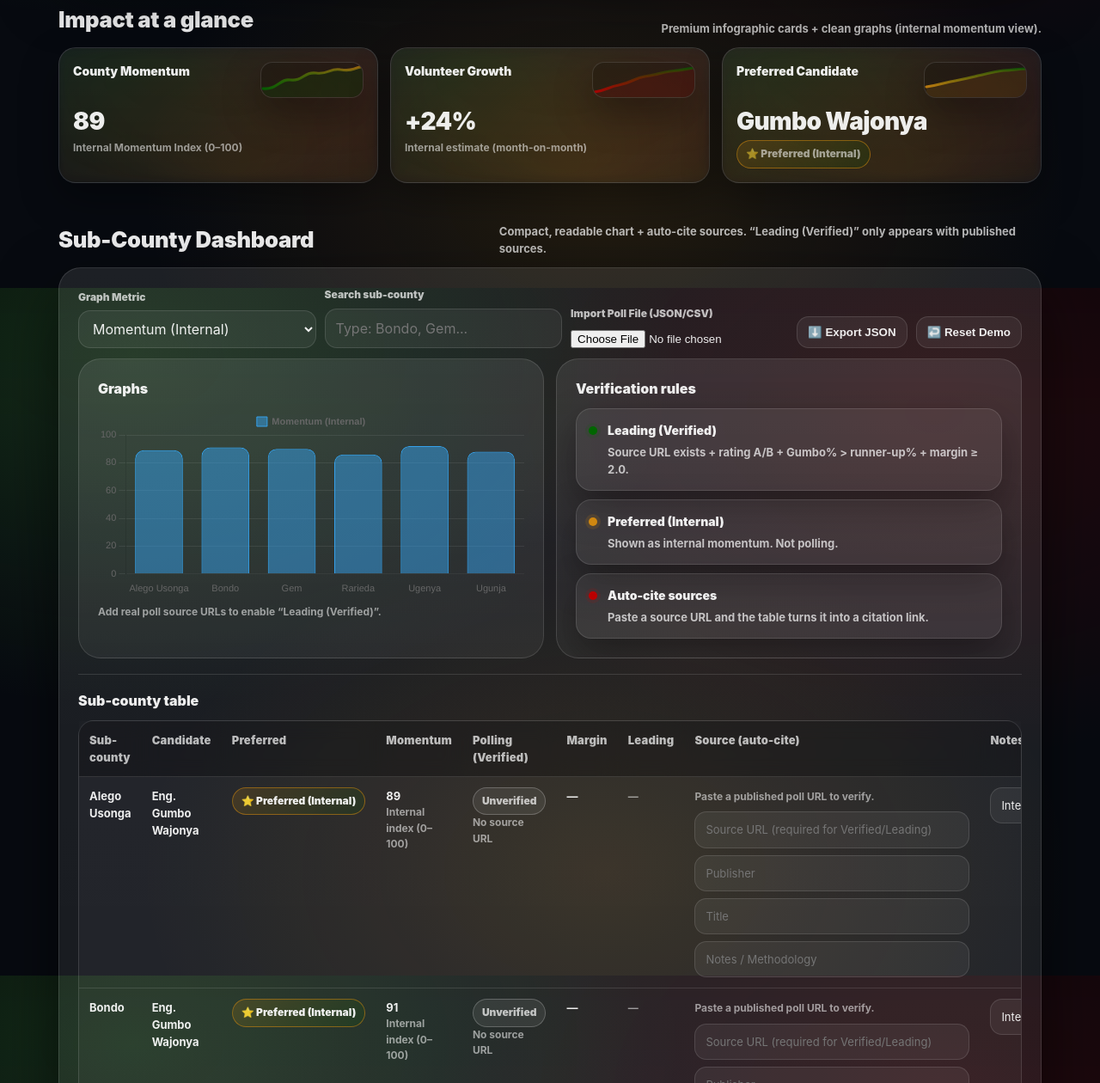
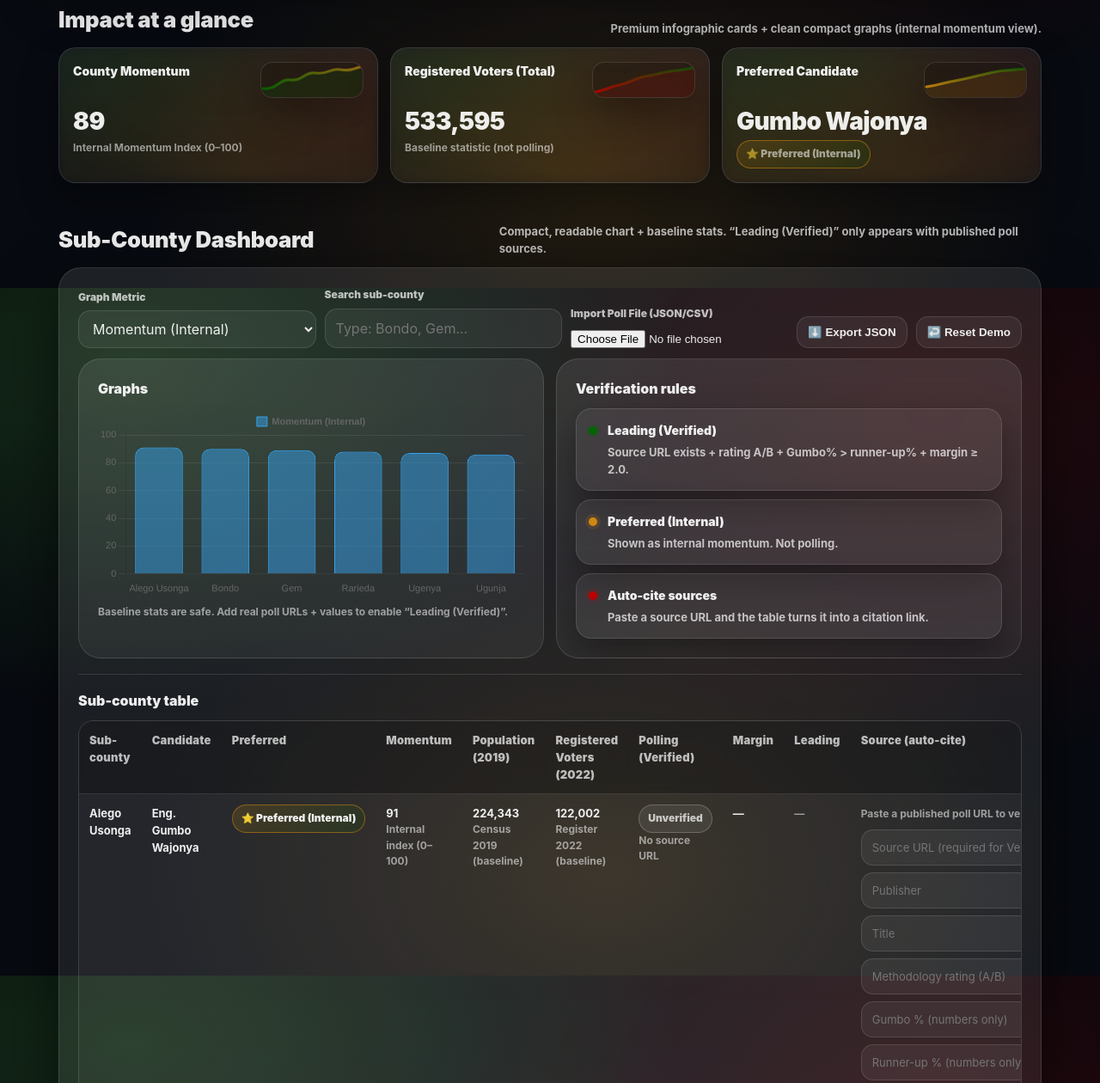
Before and after one commit to Danoty/eng_gumbo_govsiaya, a plain HTML site: page index.html in a window 1280 px wide. Shown: the part 1265-2525 px from the top of the page at 86% size. Drawn offline with nearby package versions, Linux system fonts and the light colour scheme.

Commit message:
Update index.html

```diff
--- a/index.html
+++ b/index.html
@@ -396,7 +396,7 @@
       background:rgba(255,255,255,.04);
     }
     [data-theme="light"] .tableWrap{ background:rgba(11,16,32,.02); }
-    table{ border-collapse:separate; border-spacing:0; width:100%; min-width:1140px; }
+    table{ border-collapse:separate; border-spacing:0; width:100%; min-width:1320px; }
     th, td{ text-align:left; padding:12px 12px; border-bottom:1px solid var(--border); font-size:13px; vertical-align:top; }
     th{
       position:sticky; top:0;
@@ -495,8 +495,8 @@
             <span class="pill">Premium visuals • Transparent dashboard • Verified polling support</span>
             <h2 class="headline">A modern, united Siaya—built on delivery, dignity, and real results.</h2>
             <p class="subhead">
-              This site highlights <strong>Eng. Gumbo Wajonya</strong> as <strong>Preferred (Internal)</strong> using internal momentum indicators.
-              “Leading (Verified)” only appears when you provide a published poll source URL and the rule is satisfied.
+              This site shows <strong>Preferred (Internal)</strong> momentum indicators and baseline official stats.
+              “Leading (Verified)” will only appear when you add a real published poll source URL + numbers.
             </p>
 
             <div class="kpis" aria-label="Top metrics">
@@ -510,7 +510,7 @@
               </div>
               <div class="kpi">
                 <div class="n">Verified</div>
-                <div class="l">Leading badge requires source</div>
+                <div class="l">Leading badge needs source</div>
               </div>
             </div>
 
@@ -522,6 +522,7 @@
         </article>
 
         <aside class="card slideshow" aria-label="Campaign gallery slideshow">
+          <!-- Your repo images: 1.jpg ... 7.jpg -->
           <div class="slide on" style="background-image:url('1.jpg')"></div>
           <div class="slide" style="background-image:url('2.jpg')"></div>
           <div class="slide" style="background-image:url('3.jpg')"></div>
@@ -603,13 +604,13 @@
             <div class="cardPad">
               <h3 style="margin:0 0 10px; font-size:16px; font-weight:980;">Truthful data policy</h3>
               <p class="subhead" style="margin:0 0 12px;">
-                “Preferred (Internal)” is based on internal momentum. “Leading (Verified)” requires published sources.
+                “Preferred (Internal)” is internal momentum. “Leading (Verified)” requires a published source URL + numbers.
               </p>
               <div class="li">
                 <span class="dot" aria-hidden="true" style="background:var(--ke-black); box-shadow:0 0 0 4px rgba(255,255,255,.10);"></span>
                 <div>
                   <h3>What counts as verified</h3>
-                  <p>Source URL + methodology rating (A/B) + Gumbo% &gt; runner-up% + margin ≥ 2.0.</p>
+                  <p>Source URL + rating A/B + Gumbo% &gt; runner-up% + margin ≥ 2.0.</p>
                 </div>
               </div>
               <div class="hr"></div>
@@ -625,7 +626,7 @@
       <div class="wrap">
         <div class="sectionTitle">
           <h2>Impact at a glance</h2>
-          <p>Premium infographic cards + clean graphs (internal momentum view).</p>
+          <p>Premium infographic cards + clean compact graphs (internal momentum view).</p>
         </div>
 
         <div class="grid3">
@@ -653,7 +654,7 @@
 
           <div class="infoCard">
             <div class="infoTop">
-              <h3>Volunteer Growth</h3>
+              <h3>Registered Voters (Total)</h3>
               <div class="spark" aria-hidden="true">
                 <svg viewBox="0 0 120 42" width="120" height="42">
                   <defs>
@@ -669,8 +670,8 @@
                 </svg>
               </div>
             </div>
-            <div class="bigNum" id="volCounty">+24%</div>
-            <div class="mini">Internal estimate (month-on-month)</div>
+            <div class="bigNum" id="votersTotal">—</div>
+            <div class="mini">Baseline statistic (not polling)</div>
           </div>
 
           <div class="infoCard">
@@ -703,7 +704,7 @@
       <div class="wrap">
         <div class="sectionTitle">
           <h2>Sub-County Dashboard</h2>
-          <p>Compact, readable chart + auto-cite sources. “Leading (Verified)” only appears with published sources.</p>
+          <p>Compact, readable chart + baseline stats. “Leading (Verified)” only appears with published poll sources.</p>
         </div>
 
         <div class="card">
@@ -716,6 +717,8 @@
                     <option value="momentum">Momentum (Internal)</option>
                     <option value="polling">Polling (Verified) — Gumbo %</option>
                     <option value="margin">Polling Margin (Gumbo - Runner-up)</option>
+                    <option value="voters">Registered Voters (Baseline)</option>
+                    <option value="population">Population 2019 (Baseline)</option>
                   </select>
                 </div>
 
@@ -747,7 +750,7 @@
                   </div>
 
                   <div class="mini" style="margin-top:8px;">
-                    Add real poll source URLs to enable “Leading (Verified)”.
+                    Baseline stats are safe. Add real poll URLs + values to enable “Leading (Verified)”.
                   </div>
                 </div>
               </div>
@@ -794,6 +797,8 @@
                     <th>Candidate</th>
                     <th>Preferred</th>
                     <th>Momentum</th>
+                    <th>Population (2019)</th>
+                    <th>Registered Voters (2022)</th>
                     <th>Polling (Verified)</th>
                     <th>Margin</th>
                     <th>Leading</th>
@@ -806,7 +811,7 @@
             </div>
 
             <div class="mini" style="margin-top:10px;">
-              Demo includes internal momentum. Add published poll sources to unlock verified leading badges.
+              This demo includes baseline stats + internal momentum. Polling badges stay off until you add real sources.
             </div>
           </div>
         </div>
@@ -963,7 +968,7 @@
       <div class="hr"></div>
       <div style="display:flex; gap:10px; flex-wrap:wrap; justify-content:space-between; align-items:center;">
         <div>© <span id="year"></span> Eng. Gumbo Wajonya Campaign • Siaya County</div>
-        <div class="mini">Premium visuals • Internal momentum • Verified polling support</div>
+        <div class="mini">Premium visuals • Internal momentum • Baseline stats • Verified polling support</div>
       </div>
     </div>
   </footer>
@@ -1019,31 +1024,150 @@
     // ----- DATA -----
     const SUBCOUNTIES = ["Alego Usonga","Bondo","Gem","Rarieda","Ugenya","Ugunja"];
 
-    // Internal momentum is safe demo data (NOT polling).
-    // Polling fields are present, but “Verified” requires a real published source URL.
-    const DEMO = SUBCOUNTIES.map((name, i) => ({
-      name,
+    // Baseline stats + internal momentum (NOT polling).
+    // Polling stays blank until you add real published sources + numbers.
+    const DEMO = [
+      {
+        name: "Alego Usonga",
         candidate: "Eng. Gumbo Wajonya",
         preferred_internal: true,
-      momentum: [89, 91, 90, 86, 92, 88][i], // internal index 0–100
+        momentum: 91,
+        population2019: 224343,
+        registeredVoters2022: 122002,
         polling: {
-        gumbo_percent: [44.2, 46.8, 43.5, 41.0, 45.1, 42.7][i],
-        runner_up_name: ["Opponent A","Opponent B","Opponent A","Opponent C","Opponent B","Opponent C"][i],
-        runner_up_percent: [39.6, 42.9, 41.9, 39.2, 40.6, 41.2][i],
-        fieldwork_start: "2026-02-10",
-        fieldwork_end: "2026-02-14",
-        sample_size: [620, 590, 605, 575, 610, 585][i],
-        margin_error: [3.9, 4.0, 4.0, 4.1, 3.9, 4.0][i],
-        methodology_rating: (i % 2 === 0 ? "A" : "B"),
+          gumbo_percent: "",
+          runner_up_name: "",
+          runner_up_percent: "",
+          fieldwork_start: "",
+          fieldwork_end: "",
+          sample_size: "",
+          margin_error: "",
+          methodology_rating: "",
           source_publisher: "",
           source_title: "",
           source_url: "",
           source_notes: ""
         },
-      notes: "Internal momentum view. Add published poll source URL to enable verified status."
-    }));
+        notes: "Baseline stats (population + registered voters) + internal momentum. Add poll source URL to verify polling."
+      },
+      {
+        name: "Bondo",
+        candidate: "Eng. Gumbo Wajonya",
+        preferred_internal: true,
+        momentum: 90,
+        population2019: 197883,
+        registeredVoters2022: 104035,
+        polling: {
+          gumbo_percent: "",
+          runner_up_name: "",
+          runner_up_percent: "",
+          fieldwork_start: "",
+          fieldwork_end: "",
+          sample_size: "",
+          margin_error: "",
+          methodology_rating: "",
+          source_publisher: "",
+          source_title: "",
+          source_url: "",
+          source_notes: ""
+        },
+        notes: "Baseline stats + internal momentum. Add poll source URL to verify polling."
+      },
+      {
+        name: "Gem",
+        candidate: "Eng. Gumbo Wajonya",
+        preferred_internal: true,
+        momentum: 89,
+        population2019: 179792,
+        registeredVoters2022: 93568,
+        polling: {
+          gumbo_percent: "",
+          runner_up_name: "",
+          runner_up_percent: "",
+          fieldwork_start: "",
+          fieldwork_end: "",
+          sample_size: "",
+          margin_error: "",
+          methodology_rating: "",
+          source_publisher: "",
+          source_title: "",
+          source_url: "",
+          source_notes: ""
+        },
+        notes: "Baseline stats + internal momentum. Add poll source URL to verify polling."
+      },
+      {
+        name: "Rarieda",
+        candidate: "Eng. Gumbo Wajonya",
+        preferred_internal: true,
+        momentum: 88,
+        population2019: 152570,
+        registeredVoters2022: 84849,
+        polling: {
+          gumbo_percent: "",
+          runner_up_name: "",
+          runner_up_percent: "",
+          fieldwork_start: "",
+          fieldwork_end: "",
+          sample_size: "",
+          margin_error: "",
+          methodology_rating: "",
+          source_publisher: "",
+          source_title: "",
+          source_url: "",
+          source_notes: ""
+        },
+        notes: "Baseline stats + internal momentum. Add poll source URL to verify polling."
+      },
+      {
+        name: "Ugenya",
+        candidate: "Eng. Gumbo Wajonya",
+        preferred_internal: true,
+        momentum: 87,
+        population2019: 134354,
+        registeredVoters2022: 69027,
+        polling: {
+          gumbo_percent: "",
+          runner_up_name: "",
+          runner_up_percent: "",
+          fieldwork_start: "",
+          fieldwork_end: "",
+          sample_size: "",
+          margin_error: "",
+          methodology_rating: "",
+          source_publisher: "",
+          source_title: "",
+          source_url: "",
+          source_notes: ""
+        },
+        notes: "Baseline stats + internal momentum. Add poll source URL to verify polling."
+      },
+      {
+        name: "Ugunja",
+        candidate: "Eng. Gumbo Wajonya",
+        preferred_internal: true,
+        momentum: 86,
+        population2019: 104241,
+        registeredVoters2022: 60114,
+        polling: {
+          gumbo_percent: "",
+          runner_up_name: "",
+          runner_up_percent: "",
+          fieldwork_start: "",
+          fieldwork_end: "",
+          sample_size: "",
+          margin_error: "",
+          methodology_rating: "",
+          source_publisher: "",
+          source_title: "",
+          source_url: "",
+          source_notes: ""
+        },
+        notes: "Baseline stats + internal momentum. Add poll source URL to verify polling."
+      }
+    ];
 
-    const LS_KEY = "siaya_gumbo_campaign_final_v1";
+    const LS_KEY = "siaya_gumbo_campaign_final_v2";
     function cloneSafe(x){ return (window.structuredClone) ? structuredClone(x) : JSON.parse(JSON.stringify(x)); }
     function saveData(){ localStorage.setItem(LS_KEY, JSON.stringify(state.data, null, 2)); }
 
@@ -1075,6 +1199,8 @@
 
     function esc(s){ return String(s ?? "").replace(/[&<>"']/g, m => ({ "&":"&amp;","<":"&lt;",">":"&gt;",'"':"&quot;","'":"&#039;" }[m])); }
     function toNum(x){ const n = Number(x); return Number.isFinite(n) ? n : 0; }
+    function fmtInt(n){ return (Number.isFinite(n) ? n.toLocaleString() : "—"); }
+
     function pollingMargin(row){ return Math.round((toNum(row.polling.gumbo_percent) - toNum(row.polling.runner_up_percent)) * 10) / 10; }
     function isVerifiedPoll(row){
       const r = String(row.polling.methodology_rating || "").toUpperCase().trim();
@@ -1092,20 +1218,26 @@
       return ({
         momentum:"Momentum (Internal)",
         polling:"Polling (Verified) — Gumbo %",
-        margin:"Polling Margin (Gumbo - Runner-up)"
+        margin:"Polling Margin (Gumbo - Runner-up)",
+        voters:"Registered Voters (Baseline)",
+        population:"Population 2019 (Baseline)"
       })[key] || key;
     }
     function metricValue(row, key){
       if(key === "momentum") return toNum(row.momentum);
       if(key === "polling") return isVerifiedPoll(row) ? toNum(row.polling.gumbo_percent) : 0;
       if(key === "margin") return isVerifiedPoll(row) ? pollingMargin(row) : 0;
+      if(key === "voters") return toNum(row.registeredVoters2022);
+      if(key === "population") return toNum(row.population2019);
       return 0;
     }
 
     function renderImpact(){
       const avgMomentum = Math.round(state.data.reduce((a,b)=>a+toNum(b.momentum),0) / state.data.length);
       $("#momCounty").textContent = avgMomentum;
-      $("#volCounty").textContent = "+24%";
+
+      const votersTotal = state.data.reduce((a,b)=>a+toNum(b.registeredVoters2022),0);
+      $("#votersTotal").textContent = votersTotal ? votersTotal.toLocaleString() : "—";
     }
 
     const tbody = $("#tbody");
@@ -1118,7 +1250,7 @@
       const sourceBlock = url
         ? `<a href="${esc(url)}" target="_blank" rel="noopener"><strong>${esc(row.polling.source_publisher || "Source")}</strong></a>
            <div class="mini">${esc(row.polling.source_title || "")}</div>`
-        : `<span class="mini">Paste a published poll URL to verify.</span>`;
+        : `<span class="mini">Paste a published poll URL to verify polling.</span>`;
 
       const pref = row.preferred_internal ? `<span class="badgePref">⭐ Preferred (Internal)</span>` : `<span class="mini">—</span>`;
       const leading = lead ? `<span class="badgeLead">✅ Leading (Verified)</span>` : `<span class="mini">—</span>`;
@@ -1133,9 +1265,14 @@
           <td><strong>${esc(row.candidate)}</strong></td>
           <td>${pref}</td>
           <td><strong>${esc(row.momentum)}</strong><div class="mini">Internal index (0–100)</div></td>
+
+          <td><strong>${fmtInt(toNum(row.population2019))}</strong><div class="mini">Census 2019 (baseline)</div></td>
+          <td><strong>${fmtInt(toNum(row.registeredVoters2022))}</strong><div class="mini">Register 2022 (baseline)</div></td>
+
           <td>${pollingCell}</td>
           <td><strong>${verified ? esc(margin) : "—"}</strong><div class="mini">${verified ? "Gumbo - runner-up" : ""}</div></td>
           <td>${leading}</td>
+
           <td>
             <div style="display:grid; gap:8px; min-width:320px;">
               <div>${sourceBlock}</div>
@@ -1145,10 +1282,19 @@
                      value="${esc(row.polling.source_publisher)}" data-idx="${idx}" data-field="polling.source_publisher" />
               <input type="text" placeholder="Title"
                      value="${esc(row.polling.source_title)}" data-idx="${idx}" data-field="polling.source_title" />
+              <input type="text" placeholder="Methodology rating (A/B)"
+                     value="${esc(row.polling.methodology_rating)}" data-idx="${idx}" data-field="polling.methodology_rating" />
+              <input type="text" placeholder="Gumbo % (numbers only)"
+                     value="${esc(row.polling.gumbo_percent)}" data-idx="${idx}" data-field="polling.gumbo_percent" />
+              <input type="text" placeholder="Runner-up % (numbers only)"
+                     value="${esc(row.polling.runner_up_percent)}" data-idx="${idx}" data-field="polling.runner_up_percent" />
+              <input type="text" placeholder="Runner-up name"
+                     value="${esc(row.polling.runner_up_name)}" data-idx="${idx}" data-field="polling.runner_up_name" />
               <input type="text" placeholder="Notes / Methodology"
                      value="${esc(row.polling.source_notes)}" data-idx="${idx}" data-field="polling.source_notes" />
             </div>
           </td>
+
           <td>
             <input type="text" style="min-width:240px;" value="${esc(row.notes)}"
                    data-idx="${idx}" data-field="notes" />
@@ -1166,9 +1312,9 @@
         cur = cur[k];
       }
       const last = parts[parts.length-1];
-      const numericFields = new Set(["momentum","gumbo_percent","runner_up_percent","sample_size","margin_error"]);
+      const numericFields = new Set(["momentum","gumbo_percent","runner_up_percent","sample_size","margin_error","population2019","registeredVoters2022"]);
       if(numericFields.has(last)){
-        const n = Number(value);
+        const n = Number(String(value).replace(/,/g,""));
         cur[last] = Number.isFinite(n) ? n : value;
       } else cur[last] = value;
     }
@@ -1203,6 +1349,13 @@
       const vals = state.data.map(d=>metricValue(d, state.metric));
 
       if(chart) chart.destroy();
+
+      const suggestedMax =
+        (state.metric === "momentum") ? 100 :
+        (state.metric === "polling") ? 60 :
+        (state.metric === "margin") ? 20 :
+        undefined;
+
       chart = new Chart(ctx, {
         type: "bar",
         data: {
@@ -1225,18 +1378,15 @@
             tooltip: {
               enabled: true,
               callbacks: {
-                label: (ctx) => `${ctx.dataset.label}: ${ctx.formattedValue}`
+                label: (c) => `${c.dataset.label}: ${c.formattedValue}`
               }
             }
           },
           scales: {
-            x: {
-              ticks: { font: { size: 11 } },
-              grid: { display: false }
-            },
+            x: { ticks: { font: { size: 11 } }, grid: { display: false } },
             y: {
               beginAtZero: true,
-              suggestedMax: (state.metric === "momentum" ? 100 : 60),
+              suggestedMax,
               ticks: { font: { size: 11 } },
               grid: { color: "rgba(255,255,255,.08)" }
             }
@@ -1259,13 +1409,13 @@
     $("#downloadJson").addEventListener("click", ()=>{
       const payload = {
         generatedAt: new Date().toISOString(),
-        note: "Internal momentum is not polling. Verified polling requires published source URL + rating A/B.",
+        note: "Baseline stats + internal momentum. Verified polling requires published source URL + rating A/B + % values.",
         data: state.data
       };
       const blob = new Blob([JSON.stringify(payload, null, 2)], {type:"application/json"});
       const url = URL.createObjectURL(blob);
       const a = document.createElement("a");
-      a.href = url; a.download = "siaya-campaign-dashboard.json";
+      a.href = url; a.download = "siaya-dashboard-data.json";
       document.body.appendChild(a); a.click(); a.remove();
       URL.revokeObjectURL(url);
       toast("Exported JSON");
@@ -1282,7 +1432,7 @@
       toast("Reset done");
     });
 
-    // Import JSON/CSV
+    // Import JSON/CSV (optional)
     $("#importFile").addEventListener("change", async (e)=>{
       const f = e.target.files && e.target.files[0];
       if(!f) return;
@@ -1293,25 +1443,7 @@
           let arr = null;
 
           if(Array.isArray(parsed)) arr = parsed;
-          else if(parsed && Array.isArray(parsed.subcounties)){
-            arr = parsed.subcounties.map(s => ({
-              name: s.name,
-              polling: {
-                gumbo_percent: s.polling_verified?.gumbo_percent ?? "",
-                runner_up_name: s.polling_verified?.runner_up_name ?? "",
-                runner_up_percent: s.polling_verified?.runner_up_percent ?? "",
-                fieldwork_start: s.polling_verified?.fieldwork_start ?? "",
-                fieldwork_end: s.polling_verified?.fieldwork_end ?? "",
-                sample_size: s.polling_verified?.sample_size ?? "",
-                margin_error: s.polling_verified?.margin_error ?? "",
-                methodology_rating: s.polling_verified?.methodology_rating ?? "",
-                source_publisher: s.polling_verified?.source?.publisher ?? "",
-                source_title: s.polling_verified?.source?.title ?? "",
-                source_url: s.polling_verified?.source?.url ?? "",
-                source_notes: s.polling_verified?.source?.notes ?? ""
-              }
-            }));
-          } else if(parsed && Array.isArray(parsed.data)) arr = parsed.data;
+          else if(parsed && Array.isArray(parsed.data)) arr = parsed.data;
 
           if(!arr) throw new Error("JSON format not recognized.");
           state.data = normalizeData(arr.map(x=>{
@@ -1327,14 +1459,13 @@
           const arr = parseCSV(text);
           const mapped = arr.map(r => ({
             name: r.SubCounty || r.subcounty || r.Subcounty || "",
+            population2019: r.Population2019 ?? "",
+            registeredVoters2022: r.RegisteredVoters2022 ?? "",
+            momentum: r.Momentum ?? "",
             polling: {
               gumbo_percent: r.GumboPercent ?? "",
               runner_up_name: r.RunnerUpName ?? "",
               runner_up_percent: r.RunnerUpPercent ?? "",
-              fieldwork_start: r.FieldworkStart ?? "",
-              fieldwork_end: r.FieldworkEnd ?? "",
-              sample_size: r.SampleSize ?? "",
-              margin_error: r.MarginError ?? "",
               methodology_rating: r.MethodologyRating ?? "",
               source_publisher: r.SourcePublisher ?? "",
               source_title: r.SourceTitle ?? "",
@@ -1366,12 +1497,6 @@
         const cols = splitCSVLine(lines[i]);
         const row = {};
         headers.forEach((h, idx)=> row[h] = (cols[idx] ?? "").trim());
-        ["GumboPercent","RunnerUpPercent","SampleSize","MarginError"].forEach(k=>{
-          if(row[k] !== undefined && row[k] !== ""){
-            const n = Number(row[k]);
-            if(Number.isFinite(n)) row[k] = n;
-          }
-        });
         out.push(row);
       }
       return out;
```
Lines whose indentation alone changed are shown as unchanged.
